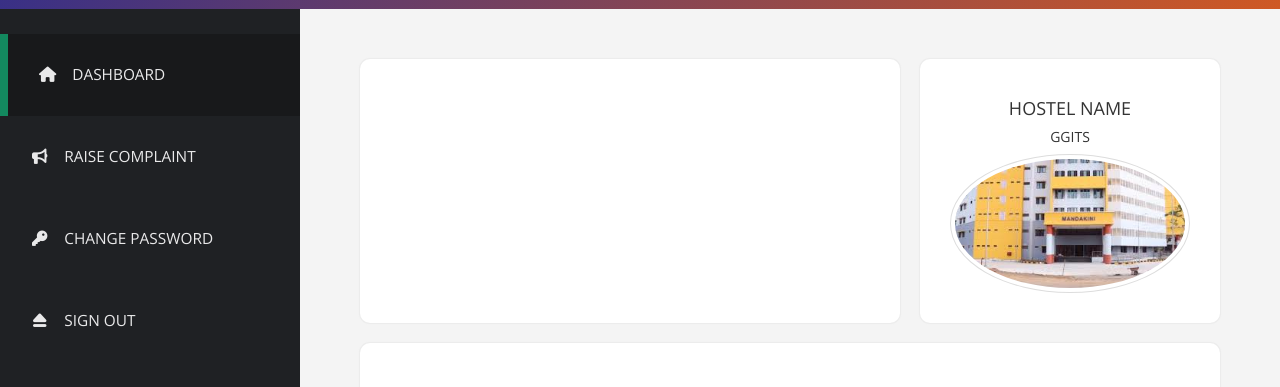
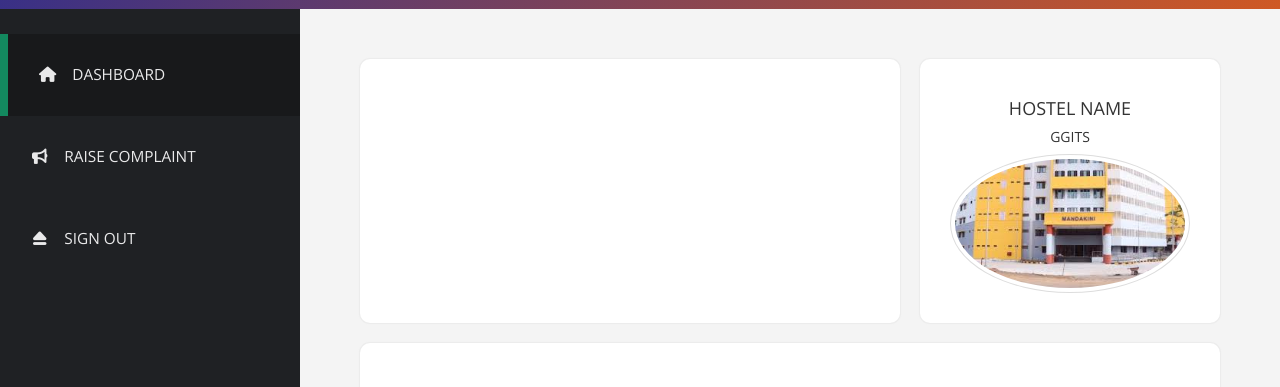
Before and after one commit to udaykahar/hostel-managment-system, a website: page SProfile/login.html in a window 1280 px wide. Shown: the part 108-495 px from the top of the page. Drawn offline with nearby package versions, Linux system fonts and the light colour scheme; no server answers; files whose address does not match are found by name.

Commit message:
Update login.html

```diff
--- a/SProfile/login.html
+++ b/SProfile/login.html
@@ -75,9 +75,6 @@
             <a href="Complaint.html"><i class="fa fa-bullhorn fa-fw"></i>Raise complaint</a>
           </li>
           <li>
-            <a href="changepwd.html"><i class="fa fa-key fa-fw"></i>Change Password</a>
-          </li>
-          <li>
             <a id='ssout' href='/signout'><i class="fa fa-eject fa-fw"></i>Sign Out</a>
           </li>
         </ul>
```
